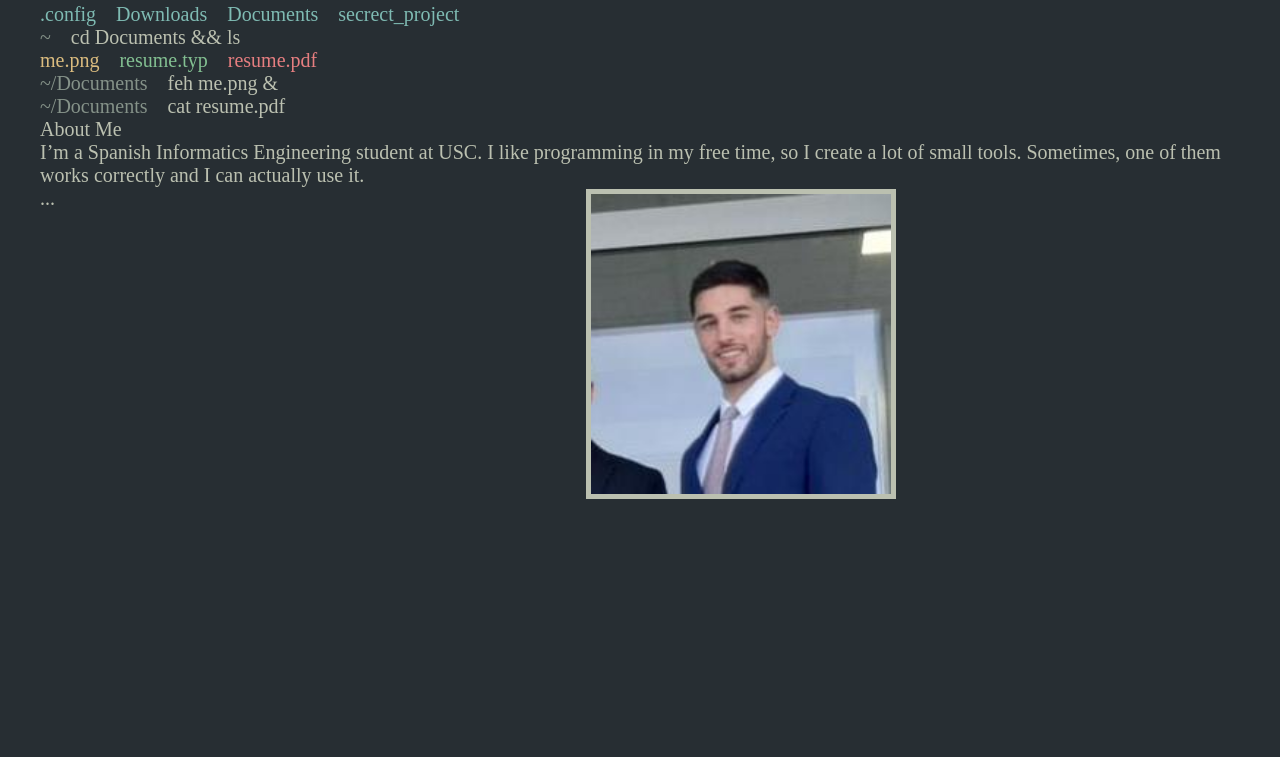
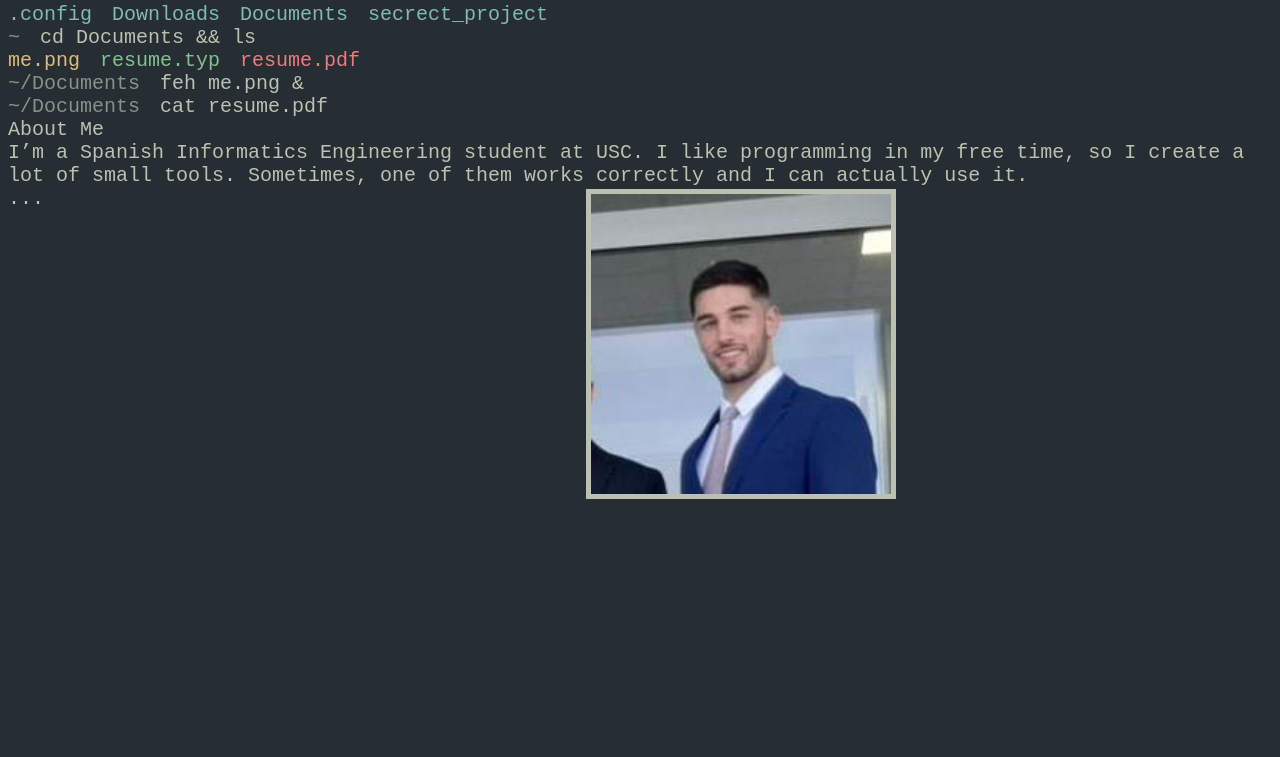
Before and after one commit to hugoocoto/hugocoto, a plain HTML site: page index.html in a window 1280 px wide. Shown: the part 51-808 px from the top of the page. Drawn offline with Linux system fonts and the light colour scheme.

Commit message:
Adding font

```diff
--- a/index.html
+++ b/index.html
@@ -5,9 +5,16 @@
         <meta charset="utf-8" />
         <title>Hugo Coto</title>
         <style>
+                @font-face {
+                        font-family: 'Iosevka';
+                        src: url('IosevkaNerdFontMono-Medium.ttf') format ('truetype');
+                        font-weight: normal;
+                        font-style: normal;
+                }
+
                 html,
                 body {
-                        font-family: Iosevka NFM;
+                        font-family: 'Iosevka', 'Courier New', monospace;
                         font-size: 20px;
                         background-color: #272e33;
                         color: #bbc0b0;
@@ -152,13 +159,13 @@
                                 <p class="prompt"> ~/Documents </p>
                                 <p> cat resume.pdf </p>
                         </div>
-                                <p> About Me </p>
-                                <p> I’m a Spanish Informatics Engineering
+                        <p> About Me </p>
+                        <p> I’m a Spanish Informatics Engineering
                                 student at USC. I like programming in my free
                                 time, so I create a lot of small tools.
                                 Sometimes, one of them works correctly and I can
                                 actually use it. </p>
-                                <p> ... </p>
+                        <p> ... </p>
                 </div>
         </div>
 </body>
```
Also changed, not shown: 2 other files.
